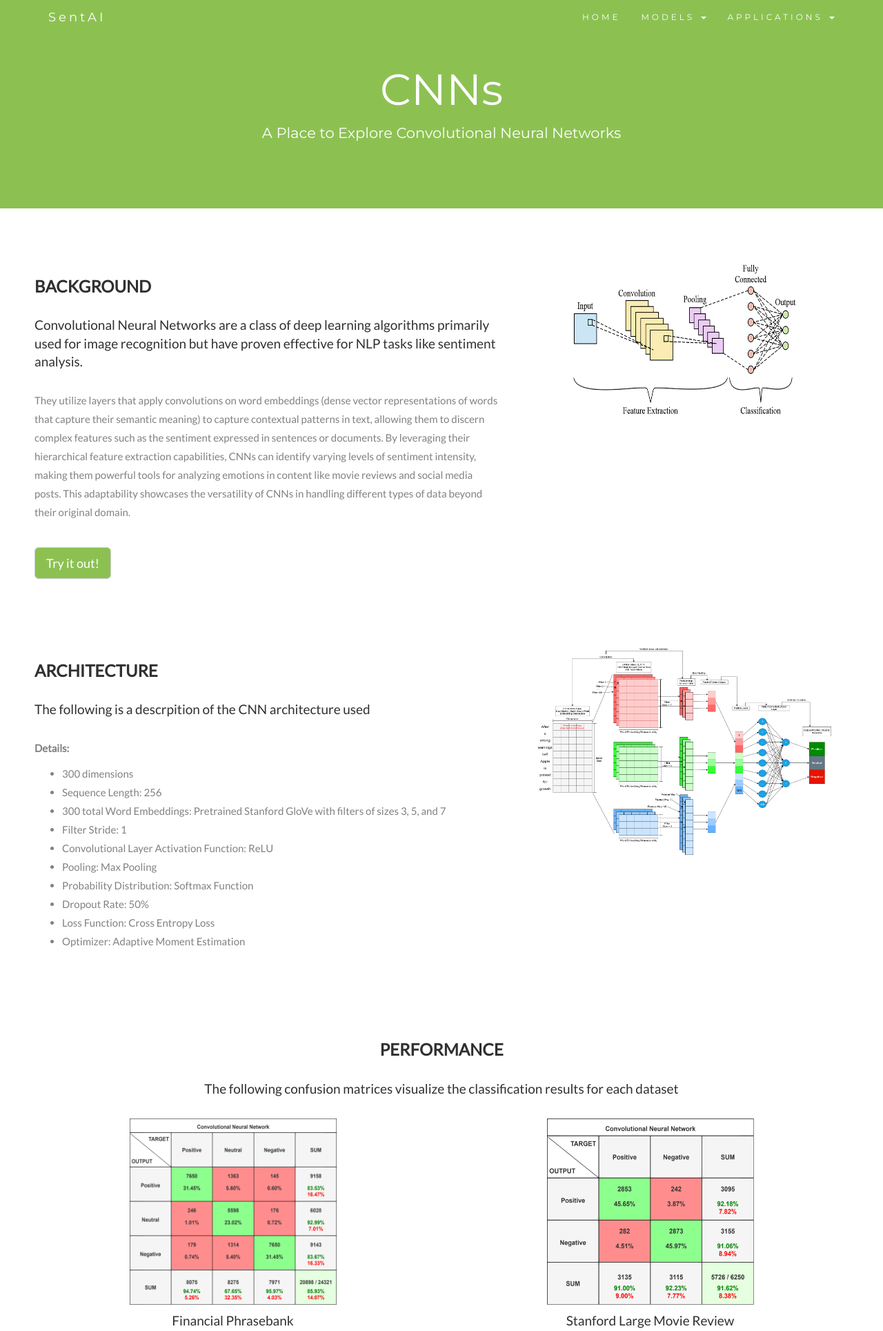
After one commit to hawkeyephil/CSC494, a Flask app: page /nbow in a window 1280 px wide. The commit adds this page. Shown: the top 1929 px of the page at 69% size. Run offline with Flask 3, Linux system fonts and the light colour scheme; parts of the project's set-up code (start-up, migrations or seed data) failed here and were passed over; some libraries are stand-ins or nearby versions.

Commit message:
CNN Page

```diff
--- a/app.py
+++ b/app.py
@@ -28,6 +28,21 @@ def sandbox():
     #Establishes sentiment score variable for the session
     #session['lexicon_Polarity'] = 0.0
     return render_template('sandbox.html')
+
+#Route to the lexicon page
+@app.route('/lexicon')
+def lexicon():
+    return render_template('lexicon.html')
+
+#Route to the nbow page
+@app.route('/nbow')
+def nbow():
+    return render_template('nbow.html')
+
+#Route to the cnn page
+@app.route('/cnn')
+def cnn():
+    return render_template('cnn.html')
 
 #Sandbox sentiment route (this can be phased out now with the js script in place)
 @app.route('/analyze_sentiment', methods=['GET', 'POST'])
--- /dev/null
+++ b/templates/nbow.html
@@ -0,0 +1,156 @@
+<!--NBoW Page-->
+<!DOCTYPE html>
+<html lang = "en">
+
+<head>
+    <meta charset = "UTF-8">
+    <meta name = "viewport" content = "width=device-width, initial-scale=1">
+    <title>NBoW</title>
+
+    <!--Sytlesheets/Bootstrap-->
+    <link rel = "stylesheet" href = "https://maxcdn.bootstrapcdn.com/bootstrap/3.4.1/css/bootstrap.min.css">
+    <link rel = "stylesheet" href = "{{ url_for('static', filename = 'styles.css') }}">
+    <!--Fonts-->
+    <link href = "https://fonts.googleapis.com/css?family=Montserrat" rel = "stylesheet" type = "text/css">
+    <link href = "https://fonts.googleapis.com/css?family=Lato" rel = "stylesheet" type = "text/css">
+    <link rel="stylesheet" href="https://cdnjs.cloudflare.com/ajax/libs/font-awesome/5.15.3/css/all.min.css">
+    <!--jQuery Library-->
+    <script src = "https://ajax.googleapis.com/ajax/libs/jquery/3.7.1/jquery.min.js"></script>
+    <!--Modals/Carousels/Dropdowns-->
+    <script src = "https://maxcdn.bootstrapcdn.com/bootstrap/3.4.1/js/bootstrap.min.js"></script>
+</head>
+
+<body id="top" data-spy="scroll" data-target=".navbar" data-offset="60">
+    <!--Site Navigation Bar-->
+    <nav class="navbar navbar-default navbar-fixed-top">
+        <div class="container">
+          <div class="navbar-header">
+            <button type="button" class="navbar-toggle" data-toggle="collapse" data-target="#myNavbar">
+              <span class="icon-bar"></span>
+              <span class="icon-bar"></span>
+              <span class="icon-bar"></span>
+            </button>
+            <a class="navbar-brand" href="{{ url_for('index') }}">SentAI</a>
+          </div>
+          <div class="collapse navbar-collapse" id="myNavbar">
+            <ul class="nav navbar-nav navbar-right">
+              <li><a href="{{ url_for('index') }}">HOME</a></li>
+              <li class="dropdown">
+                <a class="dropdown-toggle" data-toggle="dropdown" href="#">MODELS
+                <span class="caret"></span></a>
+                <ul class="dropdown-menu">
+                  <li><a href="#lexicon">Lexicon</a></li>
+                  <li><a href="#nbow">NBoW</a></li>
+                  <li><a href="#rnn">RNN</a></li>
+                </ul>
+              </li>
+              <li class="dropdown">
+                <a class="dropdown-toggle" data-toggle="dropdown" href="#">APPLICATIONS
+                <span class="caret"></span></a>
+                <ul class="dropdown-menu">
+                  <li><a href="{{ url_for('sandbox') }}">Sandbox</a></li>
+                  <li><a href="#marketanalysis">Market Analysis</a></li>
+                  <li><a href="#moviereviews">Movie Reviews</a></li>
+                </ul>
+              </li>
+            </ul>
+          </div>
+        </div>
+    </nav>
+
+    <!--Welcome Banner-->
+    <div class="jumbotron text-center">
+        <h1>CNNs</h1>
+        <p>A Place to Explore Convolutional Neural Networks</p>
+    </div>
+
+    <!--Background Section-->
+    <div id="about" class="container-fluid">
+        <div class="row">
+          <div class="col-sm-7">
+            <h2>Background</h2>
+            <h4>Convolutional Neural Networks are a class of deep learning algorithms primarily used for image recognition but have proven effective for NLP tasks like sentiment analysis.</h4>
+            <p>They utilize layers that apply convolutions on word embeddings (dense vector representations of words that capture their semantic meaning) to capture contextual patterns in text, allowing them to discern complex features such as the sentiment expressed in sentences or documents.
+                By leveraging their hierarchical feature extraction capabilities, CNNs can identify varying levels of sentiment intensity, making them powerful tools for analyzing emotions in content like movie reviews and social media posts.
+                This adaptability showcases the versatility of CNNs in handling different types of data beyond their original domain.</p>
+            <br><a href="{{ url_for('sandbox') }}" class="btn btn-default btn-lg custom-button">Try it out!</a>
+          </div>
+          <div class="col-sm-5" style="display: flex; justify-content: center; align-items: center;">
+            <img src="{{ url_for('static', filename = 'imgs/CNNModel.png') }}" alt="Logo" width="325" height="220">
+          </div>
+        </div>
+    </div>
+
+    <!--Architecture Section-->
+    <div id="Architecture" class="container-fluid">
+        <div class="row">
+            <div class="col-sm-7">
+                <h2>Architecture</h2>
+                <h4><strong></strong>The following is a descrpition of the CNN architecture used</h4>
+                <p><strong>Details: </strong>
+                    <ul>
+                        <li>300 dimensions</li>
+                        <li>Sequence Length: 256</li>
+                        <li>300 total Word Embeddings: Pretrained Stanford GloVe with filters of sizes 3, 5, and 7</li>
+                        <li>Filter Stride: 1</li>
+                        <li>Convolutional Layer Activation Function: ReLU</li>
+                        <li>Pooling: Max Pooling</li>
+                        <li>Probability Distribution: Softmax Function</li>
+                        <li>Dropout Rate: 50%</li>
+                        <li>Loss Function: Cross Entropy Loss</li>
+                        <li>Optimizer: Adaptive Moment Estimation</li>
+                    </ul>
+                </p>
+            </div>
+            <div class="col-sm-5" style="display: flex; justify-content: center; align-items: center;">
+                <img src="{{ url_for('static', filename = 'imgs/CNNArchitectureVisual.png') }}" alt="Logo" width="425" height="300">
+            </div>
+        </div>
+    </div>
+
+    <!--Performance Section-->
+    <div id="performance" class="container-fluid text-center">
+        <div class="row">
+            <h2>Performance</h2>
+            <h4><strong></strong>The following confusion matrices visualize the classification results for each dataset</h4>
+            <div class="col-sm-6" style="justify-content: center; align-items: center;">
+                <span>
+                    <img src="{{ url_for('static', filename = 'imgs/FinanceCM.png') }}" alt="Logo" width="300" height="270">
+                </span>
+                <h4>Financial Phrasebank</h4>
+            </div>
+            <div class="col-sm-6" style="justify-content: center; align-items: center;">
+                <span>
+                    <img src="{{ url_for('static', filename = 'imgs/MovieCM.png') }}" alt="Logo" width="300" height="270">
+                </span>
+                <h4>Stanford Large Movie Review</h4>
+            </div>
+        </div>
+    </div>
+
+    <!--Models Section-->
+    <div id="models" class="container-fluid text-center">
+        <h2>More Models</h2>
+        <h4>Explore Alternative Approaches</h4>
+        <div class="row">
+          <div class="col-sm-6">
+            <span class="glyphicon glyphicon-book logo-small"></span>
+            <h4>Lexicon Based Approach</h4>
+            <p>The Long Standing Dictionary Based Approach</p>
+          </div>
+          <div class="col-sm-6">
+            <span class="glyphicon glyphicon-briefcase logo-small"></span>
+              <h4>Neural Bag of Words</h4>
+              <p>The First Steps Toward Machine Learning</p>
+          </div>
+        </div>
+    </div>
+
+    <footer class="container-fluid text-center">
+        <a href="#top" title="To Top">
+          <span class="glyphicon glyphicon-chevron-up"></span>
+        </a>
+        <p>Software is under the GNU General Public License: <a href="https://www.gnu.org/licenses/gpl-3.0.html" title="Visit gnu">www.gnu.org</a></p>
+    </footer>
+
+</body>
```
Also changed, not shown: templates/cnn.html (added, +160 -0 lines), templates/index.html (+15 -9 lines), templates/lexicon.html (added, +156 -0 lines), templates/sandbox.html (+11 -4 lines), static/imgs/CNNArchitectureVisual.png (added), static/imgs/CNNModel.png (added), static/imgs/FinanceCM.png (added), static/imgs/MovieCM.png (added).
